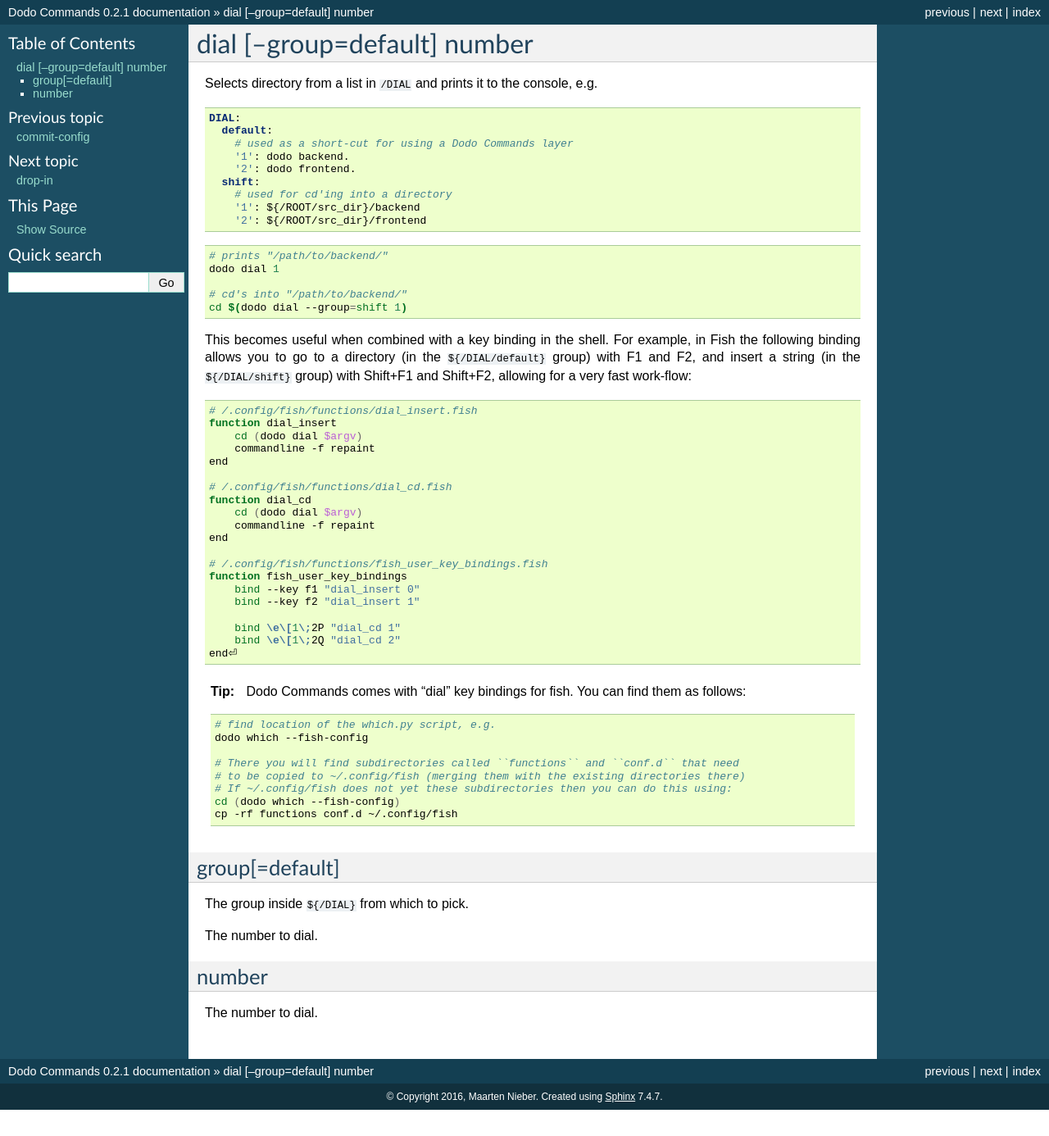
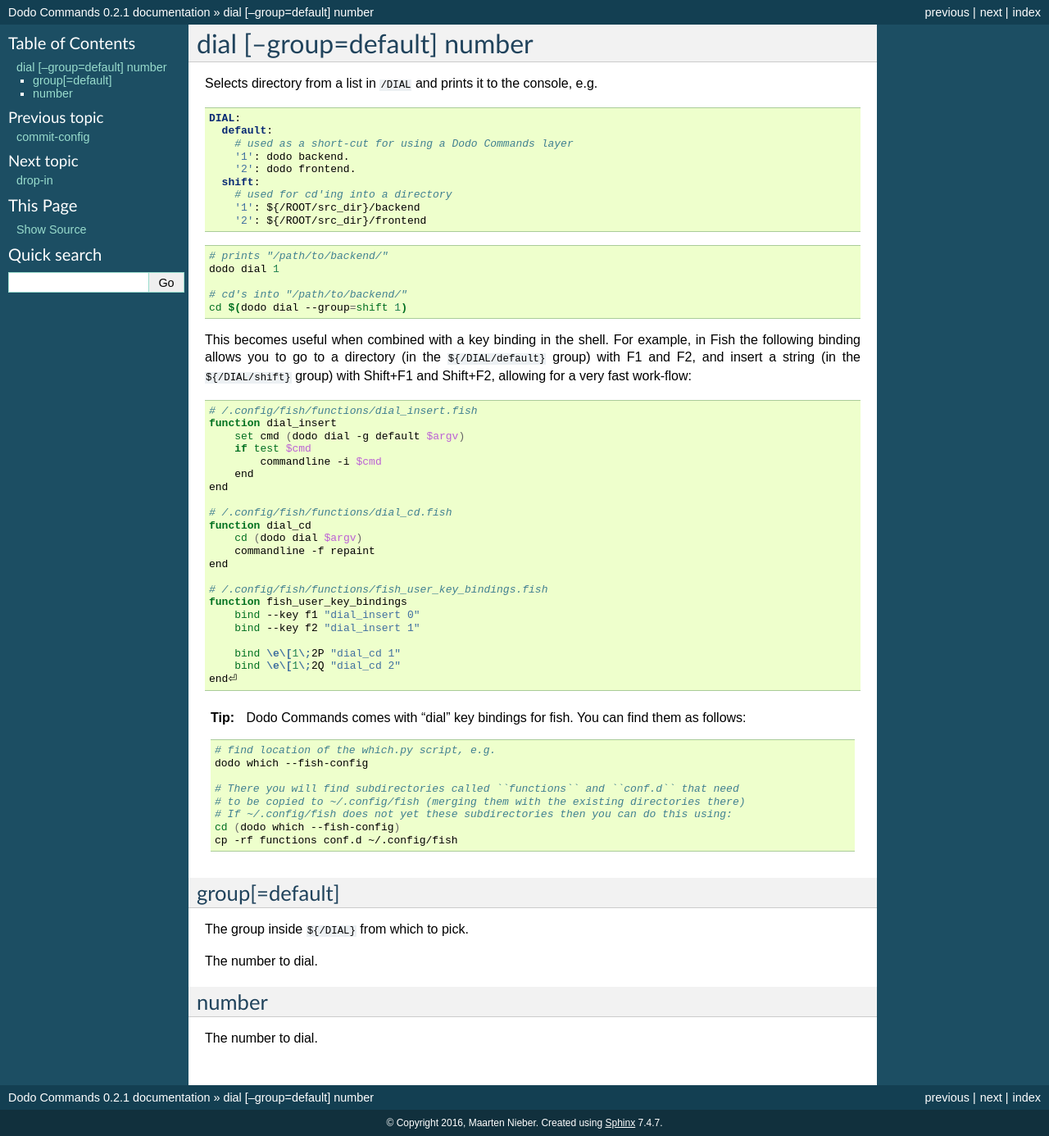
Before and after one commit to mnieber/dodo-commands, a Sphinx documentation site: the page built from doc/reference/standard-commands/dial.rst, in a window 1280 px wide. Shown: the whole page at 82% size. Built offline with Sphinx 7.4.7, drawn with Linux system fonts in a browser that asks for light colours; before the commit the page ends 1354 px from its top, so only the background shows below that.

Commit message:
Fix dial_insert fish function

```diff
--- a/doc/reference/standard-commands/dial.rst
+++ b/doc/reference/standard-commands/dial.rst
@@ -33,8 +33,10 @@
 
     # /.config/fish/functions/dial_insert.fish
     function dial_insert
-        cd (dodo dial $argv)
-        commandline -f repaint
+        set cmd (dodo dial -g default $argv)
+        if test $cmd
+            commandline -i $cmd
+        end
     end
 
     # /.config/fish/functions/dial_cd.fish
```
Also changed, not shown: 1 other file.
